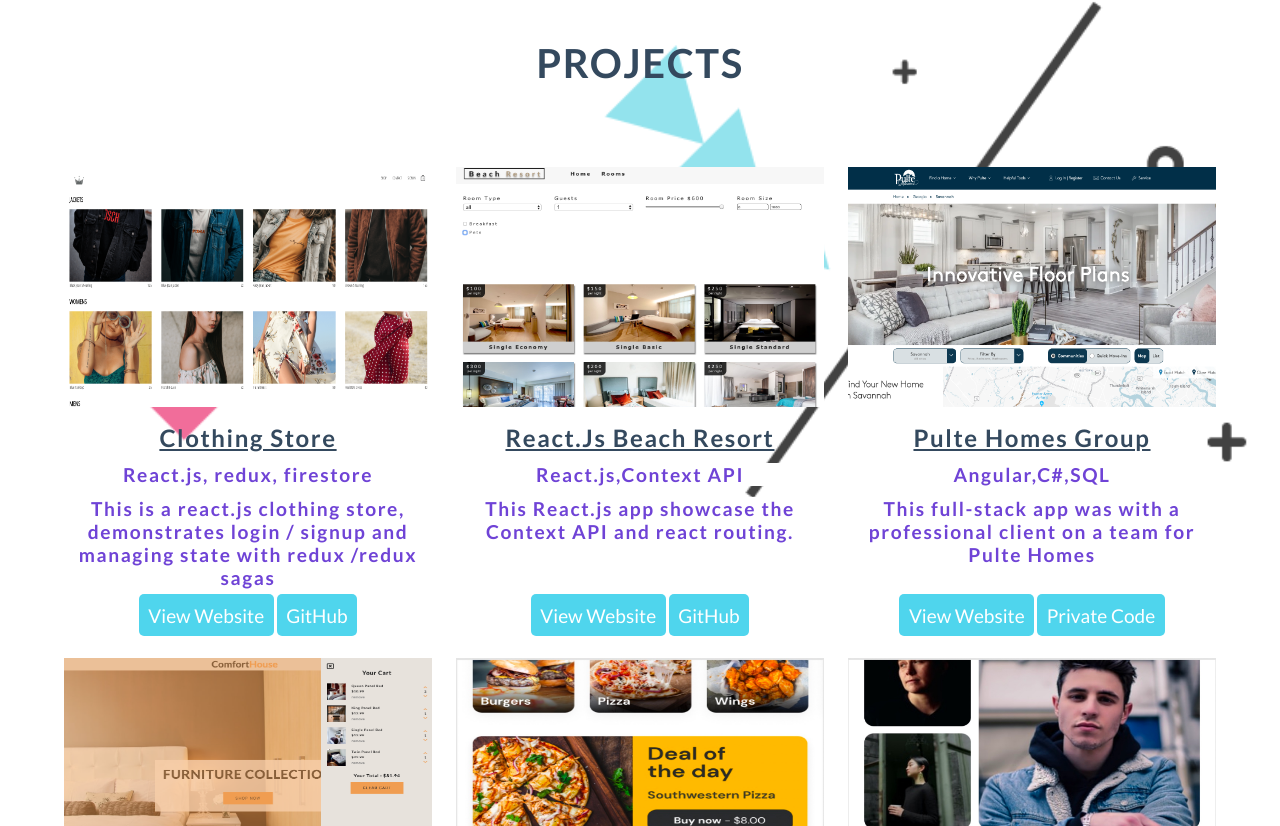
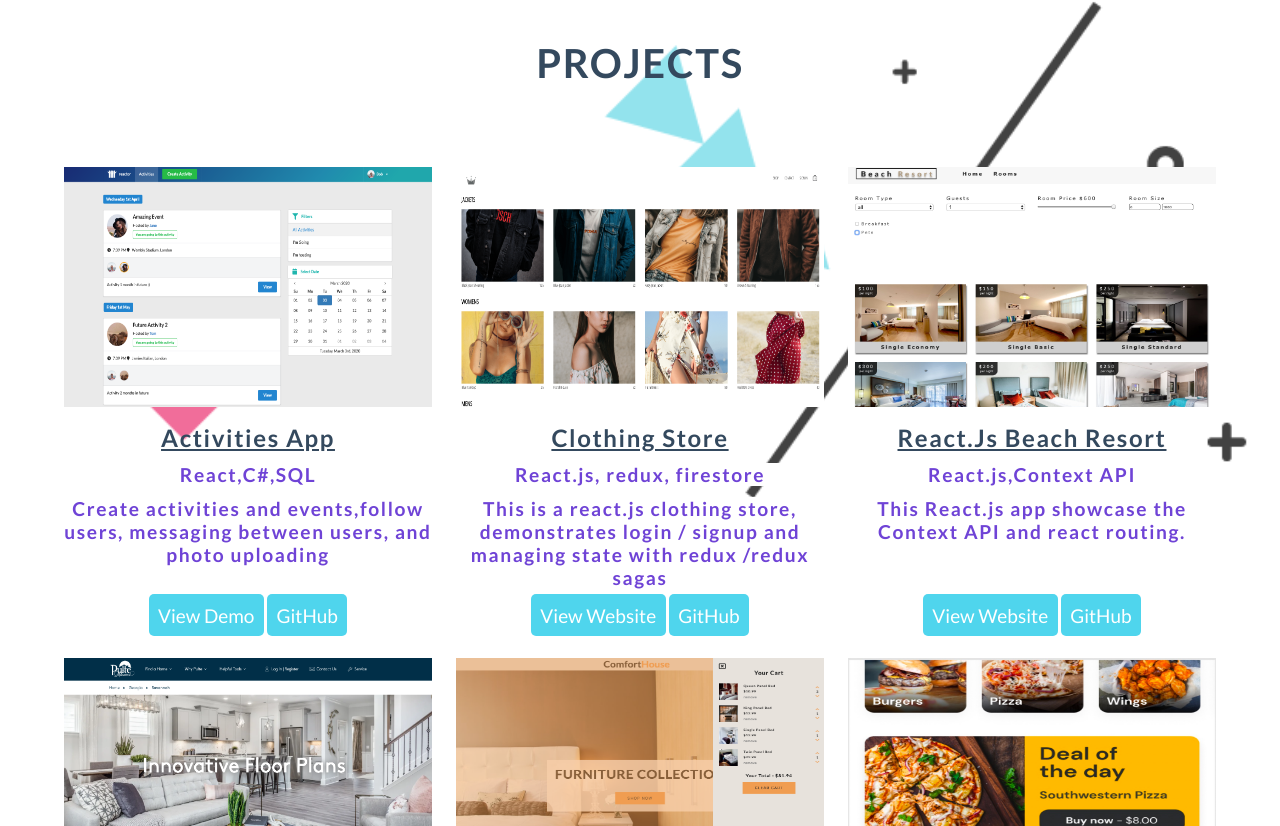
Before and after one commit to cmburch/charlesburch, a website: page index.html in a window 1280 px wide. Shown: the part 591-1417 px from the top of the page. Drawn offline with Linux system fonts and the light colour scheme.

Commit message:
add old project back react Activities App

```diff
--- a/index.html
+++ b/index.html
@@ -96,6 +96,30 @@
                     </div>
                 </div>
             </article> -->
+
+
+
+            <article class="product">
+                <div class="img-container">
+                    <img src="./images/reactor.png" alt="product" class="product-img" />
+                </div>
+                <div class='test'>
+                    <h3>Activities App</h3>
+                    <h4>React,C#,SQL</h4>
+                    <h4 class='project__desc'>Create activities and events,follow users, messaging between users, and photo uploading</h4>
+                    <div class='center2'>
+                        <div class='center'>
+                            <a target="_blank" href="https://recordit.co/WZIpsoBCsL" role="button"
+                                type="button" class="btn btn-primary">View Demo</a>
+                            <a target="_blank" href="https://github.com/cmburch/reacter" role="button" type="button"
+                                class="btn btn-primary">GitHub</a>
+                        </div>
+                    </div>
+                </div>
+            </article>
+
+
+
 
             <article class="product">
                 <div class="img-container">
```
